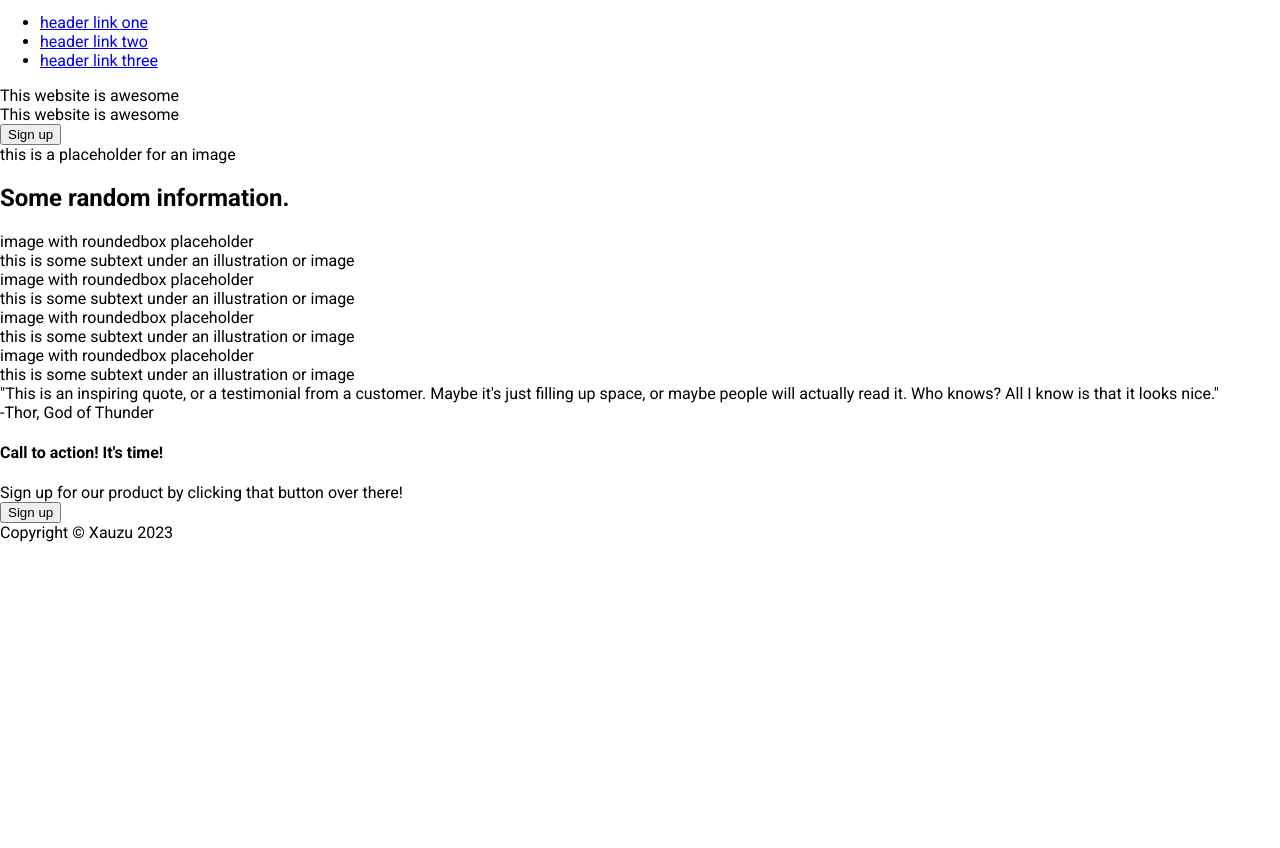
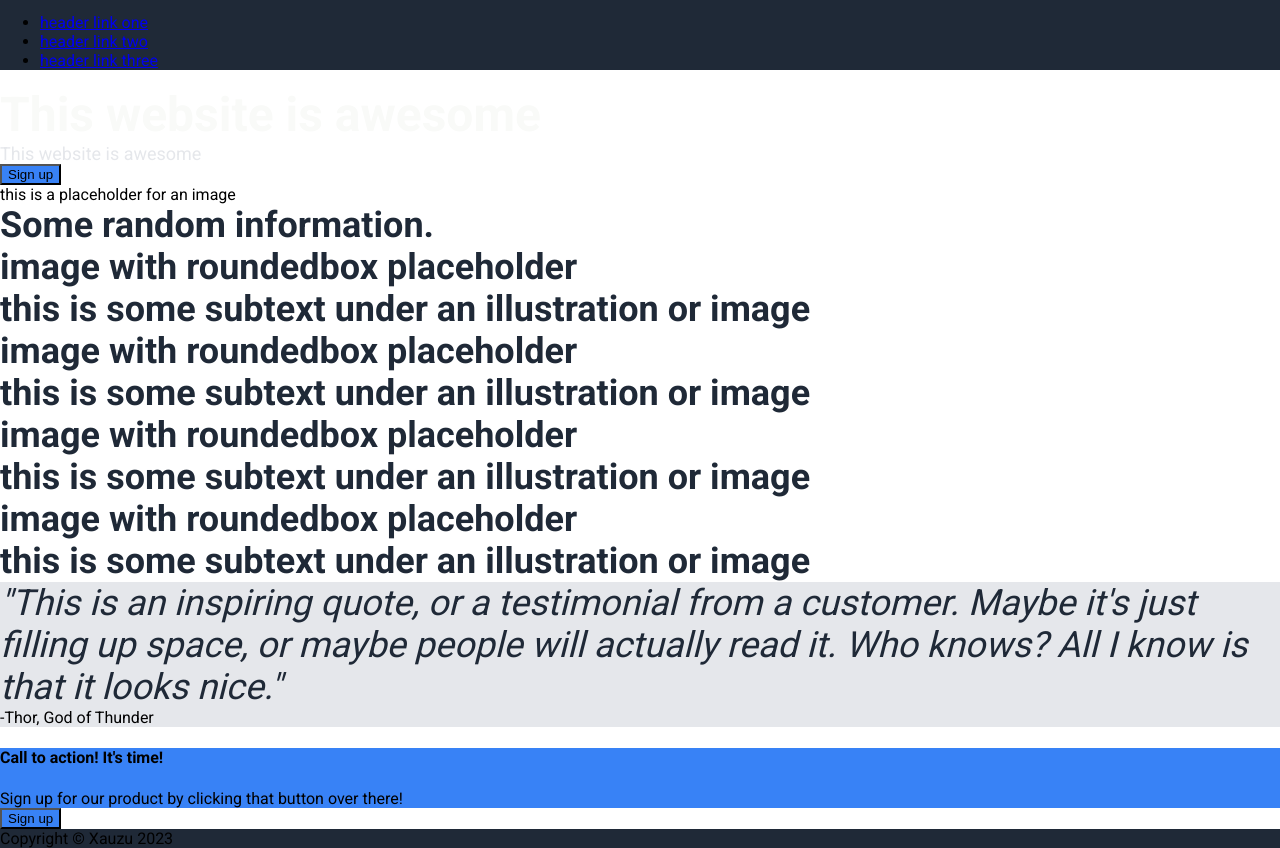
Before and after one commit to Xauzu/odin-foundations-landing-page, a plain HTML site: page index.html in a window 1280 px wide. Shown: the part 435-1283 px from the top of the page. Before the commit the page ends 977 px from the top, so only its background shows below. Drawn offline with Linux system fonts and the light colour scheme.

Commit message:
Add initial css #2

```diff
--- a/index.html
+++ b/index.html
@@ -31,7 +31,7 @@
             </div>
         </div>
         <div class="subcontent">
-            <h2>Some random information.</h2>
+            <div class="informationHeader">Some random information.</h2>
             <div class="content-data">
                 image with roundedbox placeholder
                 <div class="data-text">
@@ -58,11 +58,13 @@
             </div>
         </div>
         <div class="subcontent">
-            <div class="quote">
-                "This is an inspiring quote, or a testimonial from a customer. Maybe it's just filling up space, or maybe people will actually read it. Who knows? All I know is that it looks nice."
-            </div>
-            <div class="quote-author">
-                -Thor, God of Thunder
+            <div class="quoteContent">
+                <div class="quote">
+                    "This is an inspiring quote, or a testimonial from a customer. Maybe it's just filling up space, or maybe people will actually read it. Who knows? All I know is that it looks nice."
+                </div>
+                <div class="quote-author">
+                    -Thor, God of Thunder
+                </div>
             </div>
         </div>
         <div class="subcontent">
--- a/style.css
+++ b/style.css
@@ -7,7 +7,42 @@ body {
   font-family: Roboto, sans-serif;
 }
 
+.header, .footer {
+    background-color: #1F2937;
+}
+
+.main-text {
+    font-size: 48px;
+    font-weight: bolder;
+    color: #F9FAF8;
+}
+
+.sub-text {
+    font-size: 18px;
+    color: #E5E7EB;
+}
+
 .logo-text {
     font-size: 24px;
     color: #F9FAF8;
 }
+
+button, .callToAction {
+    background-color: #3882F6;
+}
+
+.informationHeader {
+    font-size: 36px;
+    font-weight: bolder;
+    color: #1F2937;
+}
+
+.quoteContent {
+    background-color: #E5E7EB;
+}
+
+.quote {
+    font-size: 36px;
+    font-style: italic;
+    color: #1F2937;
+}
```
